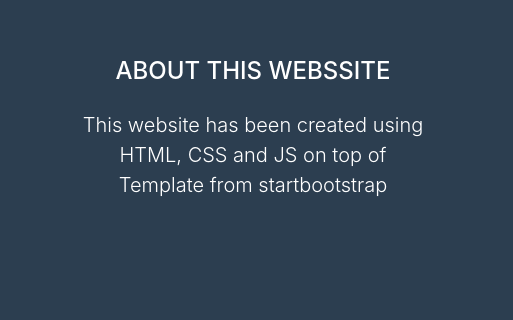
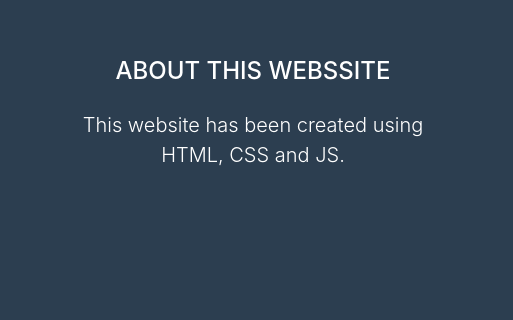
Before and after one commit to shakamurinarendra/personal, a website with bundled scripts: page index.html in a window 1280 px wide. Shown: the part 2880-3200 px from the top of the page, 767-1280 px from the left. Built offline with nearby package versions, Linux system fonts and the light colour scheme.

Commit message:
Update index.html

```diff
--- a/index.html
+++ b/index.html
@@ -192,7 +192,7 @@
           </div>
           <div class="col-md-4">
             <h4 class="text-uppercase mb-4">About this webssite</h4>
-            <p class="lead mb-0">This website has been created using HTML, CSS and JS on top of Template from startbootstrap
+            <p class="lead mb-0">This website has been created using HTML, CSS and JS.
           </div>
         </div>
       </div>
```
